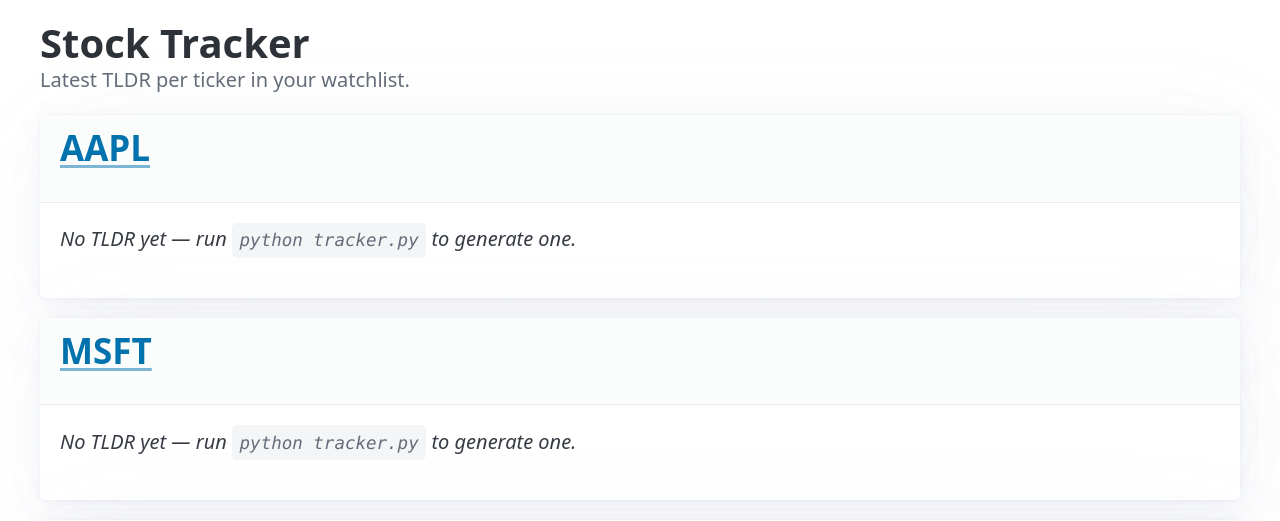
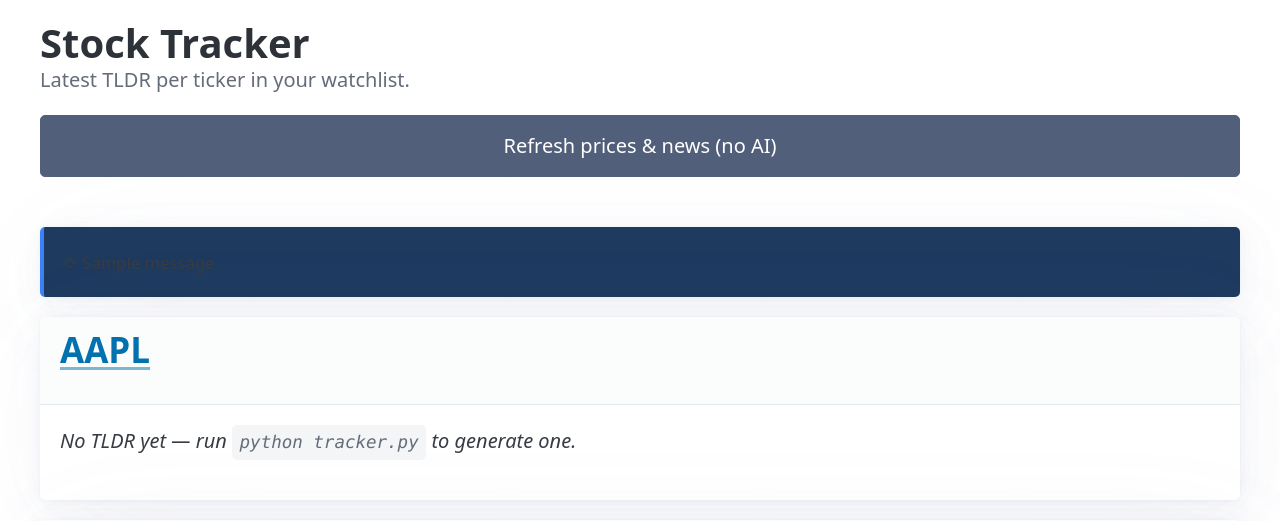
Before and after one commit to genkuroo/stock-tracker, a Flask app: page / in a window 1280 px wide. Shown: the top 521 px of the page. Run offline with Flask 3, Linux system fonts and the light colour scheme; one stand-in notice (Sample message) is shown; data that the repository does not hold is empty; some libraries are stand-ins or nearby versions.

Commit message:
Phase 6b finish + Phase 8 - refresh button and scheduled automation
Phase 6b finish:
- Flask /refresh POST route runs tracker.py --no-ai via
  subprocess.Popen (non-blocking) and flashes a status banner.
- "Refresh prices & news (no AI)" button on home dashboard.
- Flask switched from port 5000 to 5001 because macOS 12+ reserves
  5000 for AirPlay Receiver (returns 403 to non-AirPlay requests).

Phase 8 - scheduled automation:
- --no-ai flag on tracker.py (argparse). When set, skips the
  Anthropic client init and the generate_tldr call - yfinance
  refresh + DB write only, zero API cost.
- run_tracker.sh wrapper: cds to project dir, sources .env for
  ANTHROPIC_API_KEY (launchd has no shell environment), invokes
  the venv's Python so packages resolve correctly.
- Two LaunchAgents in ~/Library/LaunchAgents/ (not committed -
  contain machine-specific absolute paths): refresh fires daily at
  4pm with --no-ai, tldr fires Mondays at 4pm without. launchd
  catches up missed runs on wake, unlike cron.

.gitignore: logs/, *.log (launchd job output).

```diff
--- a/app.py
+++ b/app.py
@@ -1,9 +1,12 @@
 import json
 import sqlite3
+import subprocess
+import sys
 
-from flask import Flask, render_template
+from flask import Flask, flash, redirect, render_template, url_for
 
 app = Flask(__name__)
+app.secret_key = "stock-tracker-local-only"  # local dev only; not a secret
 
 
 OUTLOOK_LABELS = {"green": "PROMISING", "yellow": "MIXED", "red": "RISKY"}
@@ -108,5 +111,12 @@
     )
 
 
+@app.route("/refresh", methods=["POST"])
+def refresh():
+    subprocess.Popen([sys.executable, "tracker.py", "--no-ai"])
+    flash("Refresh started — reload the page in ~10 seconds to see updated prices and news.")
+    return redirect(url_for("index"))
+
+
 if __name__ == "__main__":
-    app.run(debug=True)
+    app.run(debug=True, port=5001)
--- a/templates/index.html
+++ b/templates/index.html
@@ -27,6 +27,20 @@
             <h1>Stock Tracker</h1>
             <p>Latest TLDR per ticker in your watchlist.</p>
         </hgroup>
+
+        <form action="/refresh" method="POST" style="margin-bottom: 1.5rem;">
+            <button type="submit" class="secondary">Refresh prices &amp; news (no AI)</button>
+        </form>
+
+        {% with messages = get_flashed_messages() %}
+            {% if messages %}
+                {% for message in messages %}
+                <article style="background: #1e3a5f; border-left: 4px solid #3b82f6;">
+                    <small>⟳ {{ message }}</small>
+                </article>
+                {% endfor %}
+            {% endif %}
+        {% endwith %}
         {% for ticker in tickers %}
         <article>
             <header>
```
Also changed, not shown: CLAUDE.md (+2 -1 lines), tracker.py (+18 -8 lines), 2 other files.
